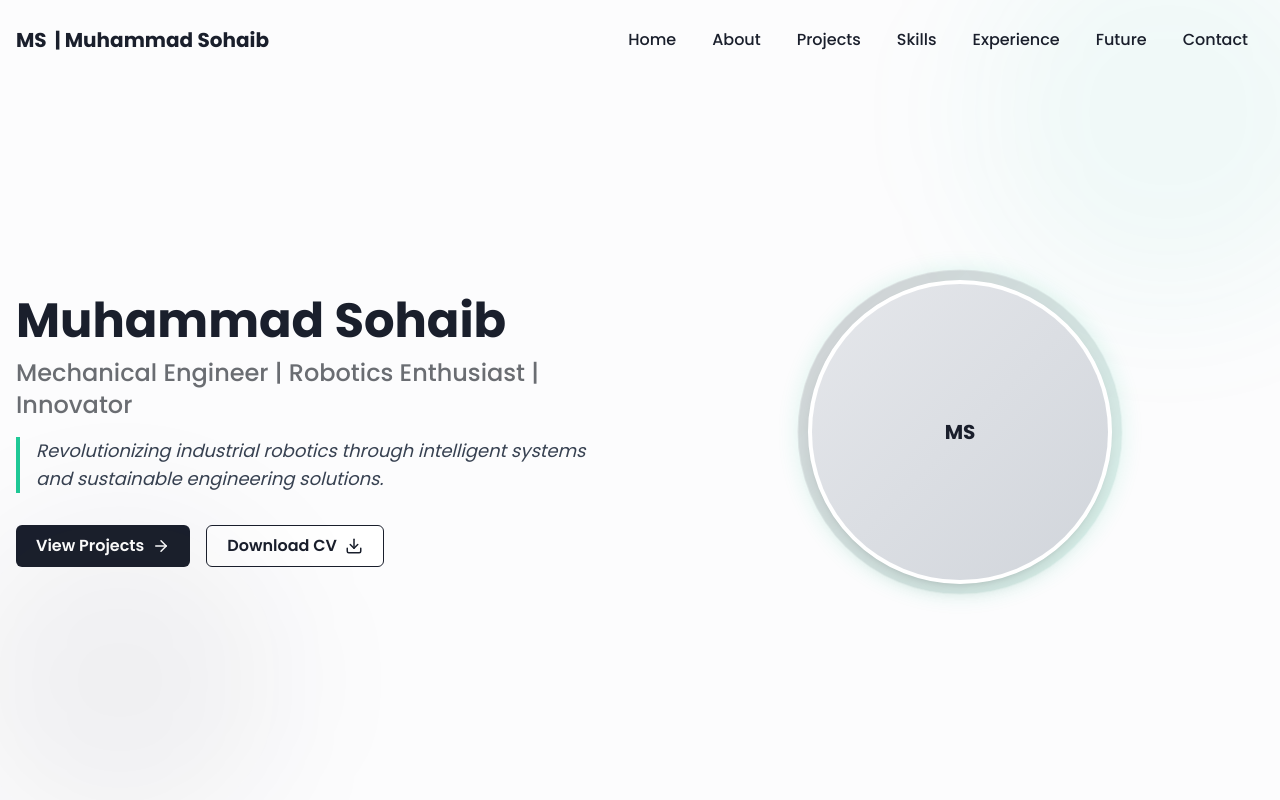
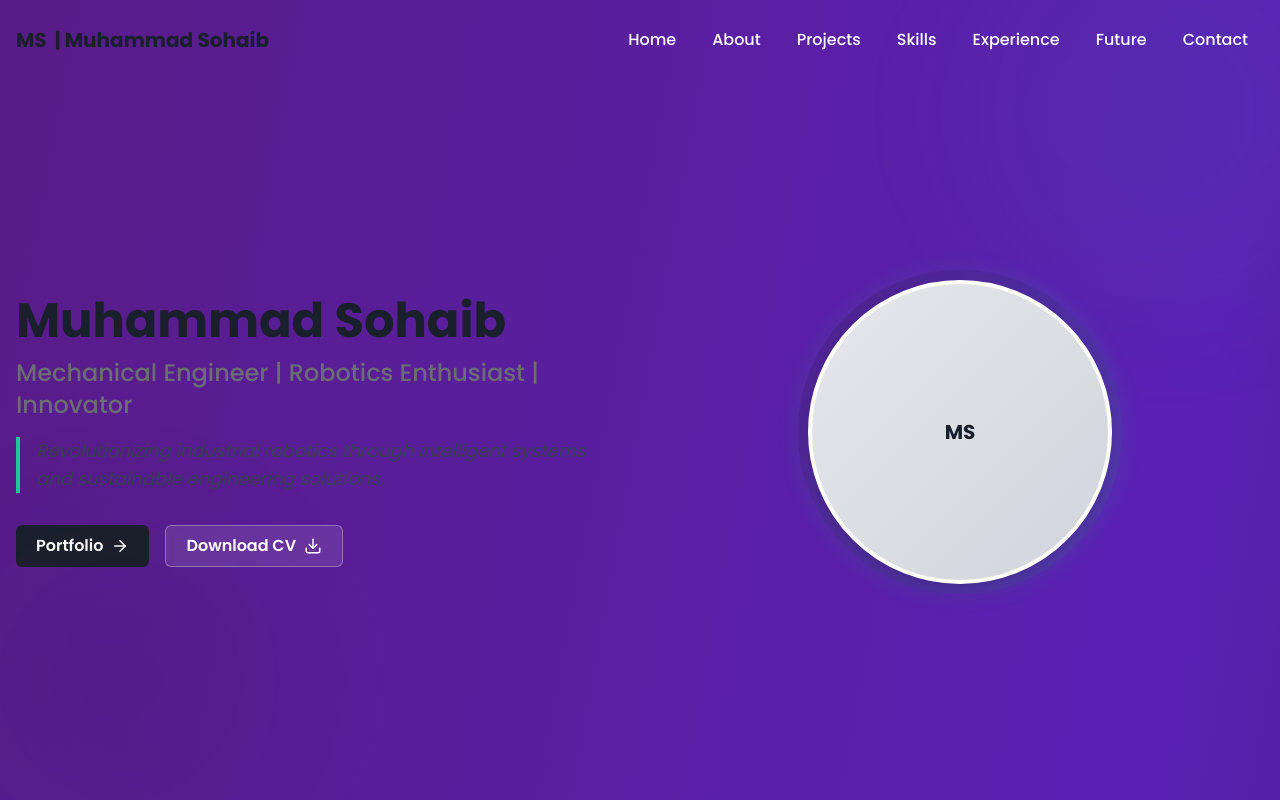
Before and after one commit to sohaib1211/visionary-robotics-portfolio, a React (Vite) app: page / in a window 1280 px wide. Shown: the top 800 px of the page. Built offline with nearby package versions, Linux system fonts and the light colour scheme.

Commit message:
Add CV and Portfolio links, update background
- Added links to CV and Portfolio.
- Updated background with a gradient.

```diff
--- a/src/components/HeroSection.tsx
+++ b/src/components/HeroSection.tsx
@@ -20,10 +20,10 @@ const HeroSection = () => {
             Revolutionizing industrial robotics through intelligent systems and sustainable engineering solutions.
           </p>
           <div className="flex flex-wrap gap-4">
-            <a href="#projects" className="button-primary">
-              View Projects <ArrowRight size={18} />
+            <a href="/src/Portfolio_Online.pdf" className="button-primary" target="_blank" rel="noopener noreferrer">
+              Portfolio <ArrowRight size={18} />
             </a>
-            <a href="#" className="button-secondary">
+            <a href="/src/Resume.pdf" className="button-secondary" target="_blank" rel="noopener noreferrer">
               Download CV <Download size={18} />
             </a>
           </div>
--- a/src/index.css
+++ b/src/index.css
@@ -1,4 +1,3 @@
-
 @import url('https://fonts.googleapis.com/css2?family=Poppins:wght@300;400;500;600;700&display=swap');
 
 @tailwind base;
@@ -44,18 +43,17 @@
   }
 
   body {
-    @apply bg-background text-foreground font-sans;
-    overflow-x: hidden;
+    @apply font-sans overflow-x-hidden;
   }
 }
 
 @layer components {
   .tech-tag {
-    @apply inline-block text-xs font-medium px-2 py-1 rounded-full bg-navy/10 text-navy mr-2 mb-2;
+    @apply inline-block text-xs font-medium px-2 py-1 rounded-full bg-white/20 text-white mr-2 mb-2;
   }
 
   .section-title {
-    @apply text-3xl font-bold mb-6 text-navy relative inline-block;
+    @apply text-3xl font-bold mb-6 text-white relative inline-block;
   }
 
   .section-title::after {
@@ -64,7 +62,7 @@
   }
 
   .nav-link {
-    @apply relative text-navy px-4 py-2 font-medium;
+    @apply relative text-white px-4 py-2 font-medium;
   }
 
   .nav-link::after {
@@ -81,31 +79,31 @@
   }
 
   .button-secondary {
-    @apply bg-white border border-navy text-navy hover:bg-navy/5 font-semibold py-2 px-5 rounded-md transition-all duration-300 inline-flex items-center gap-2;
+    @apply bg-white/10 backdrop-blur-sm border border-white/30 text-white hover:bg-white/20 font-semibold py-2 px-5 rounded-md transition-all duration-300 inline-flex items-center gap-2;
   }
 
   .project-card {
-    @apply bg-white rounded-lg p-6 shadow-md hover:shadow-lg transition-all duration-300 border border-gray-100 relative overflow-hidden;
+    @apply bg-white/10 backdrop-blur-sm rounded-lg p-6 shadow-md hover:shadow-lg transition-all duration-300 border border-white/20 relative overflow-hidden;
   }
 
   .project-card::before {
     content: "";
-    @apply absolute -top-2 right-0 w-20 h-20 bg-teal/10 rounded-full -mr-10 -mt-10 transition-all duration-300;
+    @apply absolute -top-2 right-0 w-20 h-20 bg-teal/20 rounded-full -mr-10 -mt-10 transition-all duration-300;
   }
 
   .project-card:hover::before {
-    @apply w-24 h-24 bg-teal/20;
+    @apply w-24 h-24 bg-teal/30;
   }
 
   .skill-bar {
-    @apply h-2 rounded-full bg-gray-200 overflow-hidden;
+    @apply h-2 rounded-full bg-white/20 overflow-hidden;
   }
 
   .skill-progress {
-    @apply h-full bg-gradient-to-r from-navy to-teal rounded-full;
+    @apply h-full bg-gradient-to-r from-teal to-purple-500 rounded-full;
   }
 
   .contact-link {
-    @apply flex items-center gap-3 text-navy hover:text-teal transition-colors duration-300;
+    @apply flex items-center gap-3 text-white hover:text-teal transition-colors duration-300;
   }
 }
--- a/src/pages/Index.tsx
+++ b/src/pages/Index.tsx
@@ -11,7 +11,7 @@ import Footer from '@/components/Footer';
 
 const Index = () => {
   return (
-    <div className="min-h-screen bg-background">
+    <div className="min-h-screen bg-gradient-to-br from-purple-900 via-violet-800 to-gray-900 text-white">
       <Navbar />
       <HeroSection />
       <AboutSection />
```
